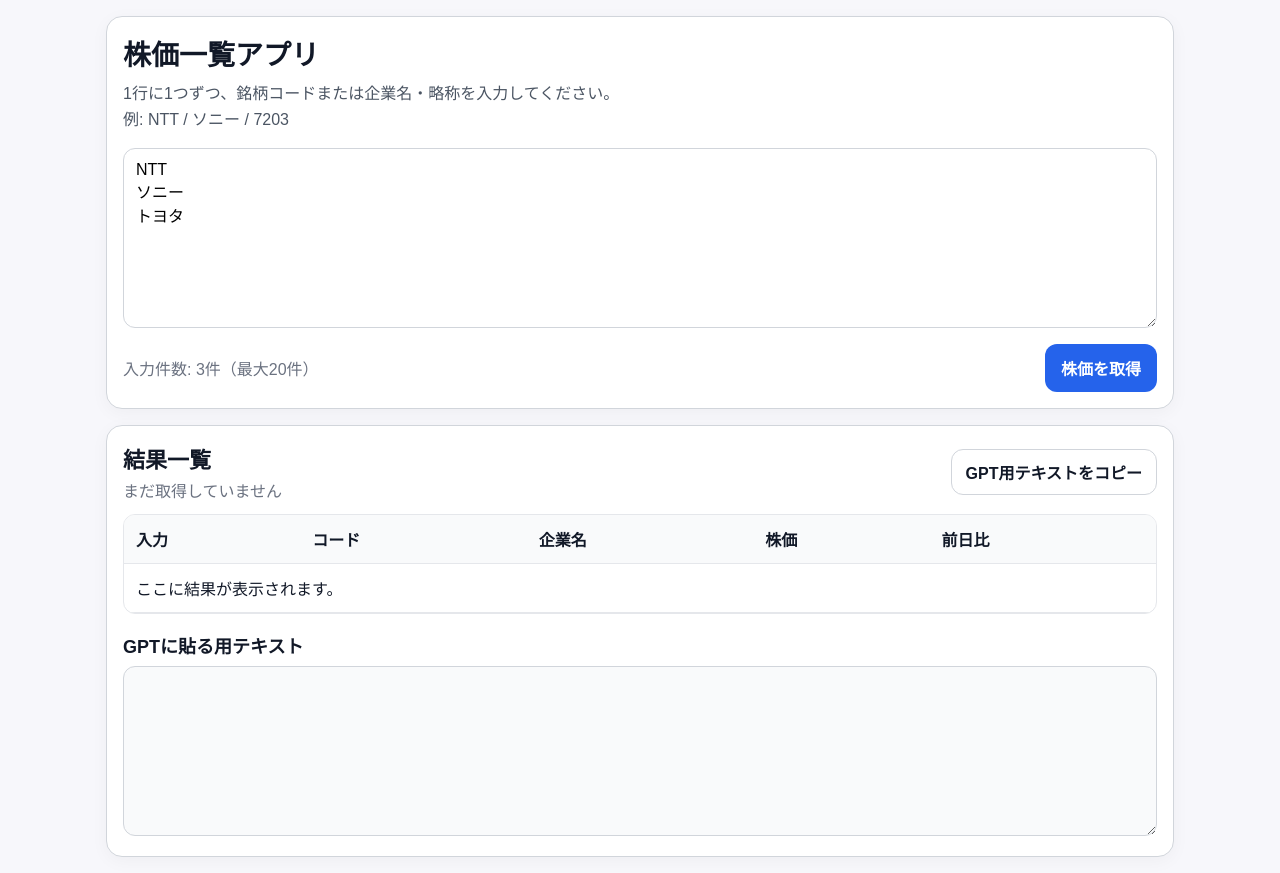
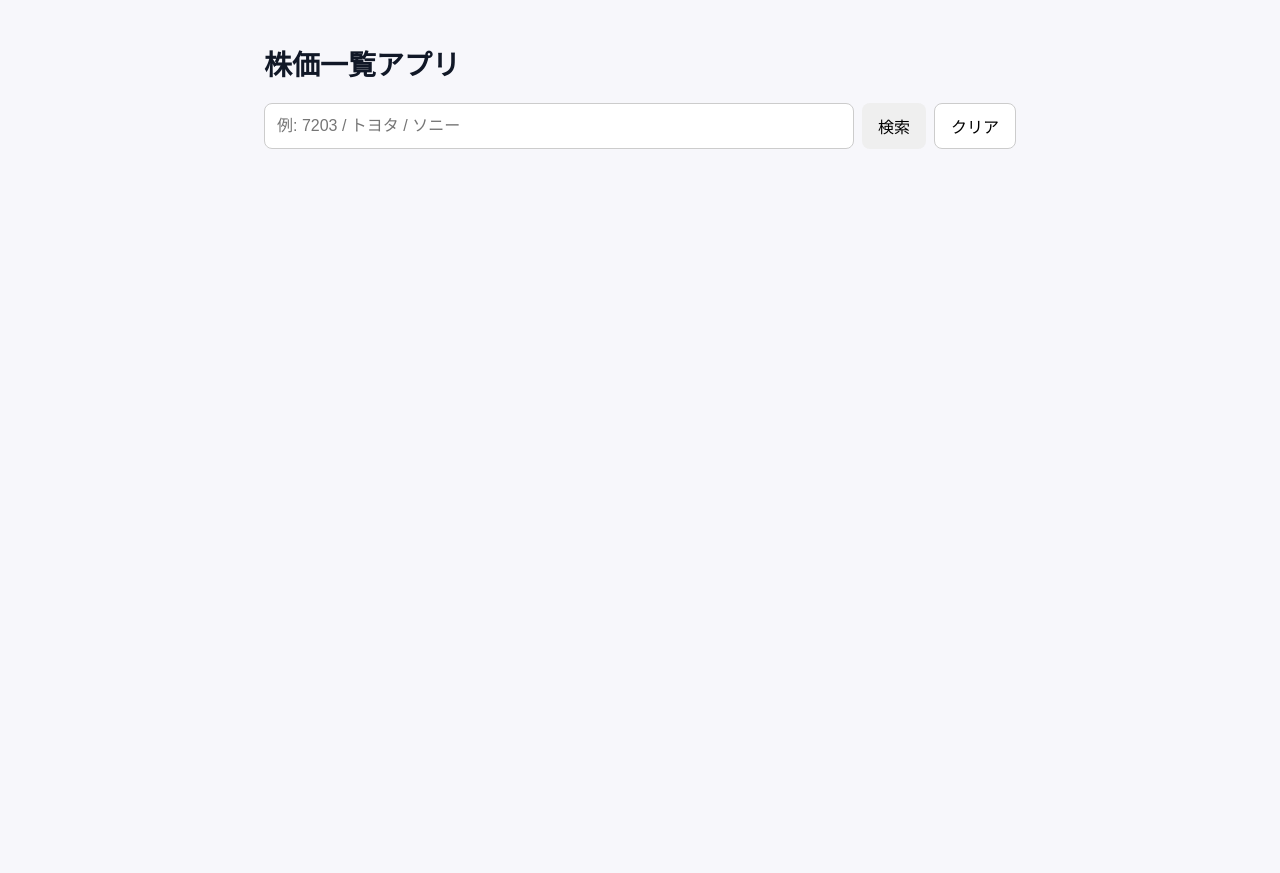
Before and after one commit to ym70130212-art/stock-lookup-app, a Next.js app: page / in a window 1280 px wide. After the commit the page ends 800 px from the top, so only its background shows below. Built offline with nearby package versions, Linux system fonts and the light colour scheme.

Commit message:
Update page.tsx

```diff
--- a/app/page.tsx
+++ b/app/page.tsx
@@ -1,294 +1,161 @@
-'use client';
+"use client";
 
-import { useMemo, useState } from 'react';
+import { useEffect, useState } from "react";
 
-type ApiResult = {
-  input: string;
-  code: string;
-  name: string;
-  price: number | null;
-  change: number | null;
-  changePercent: number | null;
+type QuoteItem = {
   symbol: string;
-  error?: string;
+  shortName?: string;
+  regularMarketPrice?: number;
+  regularMarketChange?: number;
+  regularMarketChangePercent?: number;
 };
 
-type ApiResponse = {
-  fetchedAt: string;
-  results: ApiResult[];
-  pasteText: string;
-  note: string;
-  error?: string;
-};
-
-const defaultInput = ['NTT', 'ソニー', 'トヨタ'].join('\n');
-
-function formatCurrency(value: number | null) {
-  if (value === null || Number.isNaN(value)) return '-';
-  return `${new Intl.NumberFormat('ja-JP', {
-    minimumFractionDigits: 1,
-    maximumFractionDigits: 1,
-  }).format(value)}円`;
-}
-
-function formatChange(value: number | null, digits = 1) {
-  if (value === null || Number.isNaN(value)) return '-';
-  const sign = value >= 0 ? '+' : '';
-  return `${sign}${new Intl.NumberFormat('ja-JP', {
-    minimumFractionDigits: digits,
-    maximumFractionDigits: digits,
-  }).format(value)}`;
-}
+const STORAGE_KEY = "stock-app-last-input";
 
 export default function Page() {
-  const [inputs, setInputs] = useState(defaultInput);
-  const [data, setData] = useState<ApiResponse | null>(null);
+  const [input, setInput] = useState("");
+  const [quotes, setQuotes] = useState<QuoteItem[]>([]);
   const [loading, setLoading] = useState(false);
-  const [error, setError] = useState('');
-  const [copied, setCopied] = useState(false);
+  const [error, setError] = useState("");
 
-  const rowCount = useMemo(() => inputs.split(/\r?\n/).filter(Boolean).length, [inputs]);
+  // 初回表示時に前回入力を復元
+  useEffect(() => {
+    const saved = localStorage.getItem(STORAGE_KEY);
+    if (saved) {
+      setInput(saved);
+    }
+  }, []);
 
-  async function handleSubmit() {
+  // 入力が変わるたびに保存
+  useEffect(() => {
+    localStorage.setItem(STORAGE_KEY, input);
+  }, [input]);
+
+  const handleSearch = async () => {
+    const trimmed = input.trim();
+    if (!trimmed) {
+      setQuotes([]);
+      setError("銘柄コードまたは名称を入力してください。");
+      return;
+    }
+
     setLoading(true);
-    setError('');
-    setCopied(false);
+    setError("");
 
     try {
-      const res = await fetch('/api/quotes', {
-        method: 'POST',
-        headers: { 'Content-Type': 'application/json' },
-        body: JSON.stringify({ inputs }),
-      });
-
-      const json = (await res.json()) as ApiResponse;
+      const res = await fetch(`/api/quotes?q=${encodeURIComponent(trimmed)}`);
+      const data = await res.json();
 
       if (!res.ok) {
-        throw new Error(json.error || '取得に失敗しました');
+        throw new Error(data?.error || "株価取得に失敗しました。");
       }
 
-      setData(json);
-    } catch (e) {
-      setError(e instanceof Error ? e.message : '取得に失敗しました');
-      setData(null);
+      setQuotes(Array.isArray(data) ? data : []);
+    } catch (err) {
+      setQuotes([]);
+      setError(err instanceof Error ? err.message : "不明なエラーが発生しました。");
     } finally {
       setLoading(false);
     }
-  }
+  };
 
-  async function handleCopy() {
-    if (!data?.pasteText) return;
-    await navigator.clipboard.writeText(data.pasteText);
-    setCopied(true);
-    window.setTimeout(() => setCopied(false), 1500);
-  }
+  const handleClear = () => {
+    setInput("");
+    setQuotes([]);
+    setError("");
+    localStorage.removeItem(STORAGE_KEY);
+  };
 
   return (
-    <main style={styles.main}>
-      <section style={styles.card}>
-        <h1 style={styles.title}>株価一覧アプリ</h1>
-        <p style={styles.lead}>
-          1行に1つずつ、銘柄コードまたは企業名・略称を入力してください。<br />
-          例: NTT / ソニー / 7203
-        </p>
+    <main style={{ maxWidth: 800, margin: "0 auto", padding: 24 }}>
+      <h1 style={{ fontSize: 28, fontWeight: 700, marginBottom: 20 }}>
+        株価一覧アプリ
+      </h1>
 
-        <textarea
-          value={inputs}
-          onChange={(e) => setInputs(e.target.value)}
-          rows={8}
-          style={styles.textarea}
-          placeholder={'NTT\nソニー\nトヨタ'}
+      <div style={{ display: "flex", gap: 8, marginBottom: 16, flexWrap: "wrap" }}>
+        <input
+          type="text"
+          value={input}
+          onChange={(e) => setInput(e.target.value)}
+          onKeyDown={(e) => {
+            if (e.key === "Enter") {
+              handleSearch();
+            }
+          }}
+          placeholder="例: 7203 / トヨタ / ソニー"
+          style={{
+            flex: 1,
+            minWidth: 280,
+            padding: "10px 12px",
+            border: "1px solid #ccc",
+            borderRadius: 8,
+            fontSize: 16,
+          }}
         />
 
-        <div style={styles.metaRow}>
-          <span style={styles.metaText}>入力件数: {rowCount}件（最大20件）</span>
-          <button onClick={handleSubmit} disabled={loading} style={styles.primaryButton}>
-            {loading ? '取得中...' : '株価を取得'}
-          </button>
+        <button
+          onClick={handleSearch}
+          disabled={loading}
+          style={{
+            padding: "10px 16px",
+            borderRadius: 8,
+            border: "none",
+            cursor: "pointer",
+            fontSize: 16,
+          }}
+        >
+          {loading ? "取得中..." : "検索"}
+        </button>
+
+        <button
+          onClick={handleClear}
+          style={{
+            padding: "10px 16px",
+            borderRadius: 8,
+            border: "1px solid #ccc",
+            background: "#fff",
+            cursor: "pointer",
+            fontSize: 16,
+          }}
+        >
+          クリア
+        </button>
+      </div>
+
+      {error && (
+        <p style={{ color: "crimson", marginBottom: 16 }}>
+          {error}
+        </p>
+      )}
+
+      {quotes.length > 0 && (
+        <div style={{ display: "grid", gap: 12 }}>
+          {quotes.map((item) => (
+            <div
+              key={item.symbol}
+              style={{
+                border: "1px solid #ddd",
+                borderRadius: 10,
+                padding: 16,
+              }}
+            >
+              <div style={{ fontSize: 18, fontWeight: 700 }}>
+                {item.shortName || item.symbol}
+              </div>
+              <div style={{ color: "#666", marginTop: 4 }}>
+                {item.symbol}
+              </div>
+              <div style={{ marginTop: 8, fontSize: 20, fontWeight: 700 }}>
+                {item.regularMarketPrice ?? "-"}
+              </div>
+              <div style={{ marginTop: 4 }}>
+                前日比: {item.regularMarketChange ?? "-"} /{" "}
+                {item.regularMarketChangePercent ?? "-"}%
+              </div>
+            </div>
+          ))}
         </div>
-
-        {error ? <div style={styles.errorBox}>{error}</div> : null}
-      </section>
-
-      <section style={styles.card}>
-        <div style={styles.sectionHeader}>
-          <div>
-            <h2 style={styles.sectionTitle}>結果一覧</h2>
-            <p style={styles.subtle}>{data ? `取得時刻: ${data.fetchedAt}` : 'まだ取得していません'}</p>
-          </div>
-          <button onClick={handleCopy} disabled={!data?.pasteText} style={styles.secondaryButton}>
-            {copied ? 'コピーしました' : 'GPT用テキストをコピー'}
-          </button>
-        </div>
-
-        <div style={styles.tableWrap}>
-          <table style={styles.table}>
-            <thead>
-              <tr>
-                <th style={styles.th}>入力</th>
-                <th style={styles.th}>コード</th>
-                <th style={styles.th}>企業名</th>
-                <th style={styles.th}>株価</th>
-                <th style={styles.th}>前日比</th>
-              </tr>
-            </thead>
-            <tbody>
-              {data?.results?.length ? (
-                data.results.map((row, index) => (
-                  <tr key={`${row.input}-${index}`}>
-                    <td style={styles.td}>{row.input}</td>
-                    <td style={styles.td}>{row.code}</td>
-                    <td style={styles.td}>{row.name}</td>
-                    <td style={styles.td}>{row.error ? '-' : formatCurrency(row.price)}</td>
-                    <td style={styles.td}>
-                      {row.error ? row.error : `${formatChange(row.change)}円 (${formatChange(row.changePercent, 2)}%)`}
-                    </td>
-                  </tr>
-                ))
-              ) : (
-                <tr>
-                  <td style={styles.td} colSpan={5}>
-                    ここに結果が表示されます。
-                  </td>
-                </tr>
-              )}
-            </tbody>
-          </table>
-        </div>
-
-        <h3 style={styles.outputTitle}>GPTに貼る用テキスト</h3>
-        <textarea readOnly value={data?.pasteText ?? ''} rows={8} style={styles.outputArea} />
-
-        {data?.note ? <p style={styles.note}>{data.note}</p> : null}
-      </section>
+      )}
     </main>
   );
 }
-
-const styles: Record<string, React.CSSProperties> = {
-  main: {
-    minHeight: '100vh',
-    padding: '16px',
-    display: 'grid',
-    gap: '16px',
-    maxWidth: '1100px',
-    margin: '0 auto',
-  },
-  card: {
-    background: '#fff',
-    border: '1px solid #d1d5db',
-    borderRadius: '16px',
-    padding: '16px',
-    boxShadow: '0 4px 18px rgba(0,0,0,0.04)',
-  },
-  title: {
-    margin: '0 0 8px 0',
-    fontSize: '28px',
-  },
-  lead: {
-    margin: '0 0 16px 0',
-    color: '#4b5563',
-    lineHeight: 1.6,
-  },
-  textarea: {
-    width: '100%',
-    border: '1px solid #d1d5db',
-    borderRadius: '12px',
-    padding: '12px',
-    resize: 'vertical',
-    minHeight: '180px',
-  },
-  outputArea: {
-    width: '100%',
-    border: '1px solid #d1d5db',
-    borderRadius: '12px',
-    padding: '12px',
-    resize: 'vertical',
-    background: '#f9fafb',
-  },
-  metaRow: {
-    marginTop: '12px',
-    display: 'flex',
-    flexWrap: 'wrap',
-    gap: '12px',
-    justifyContent: 'space-between',
-    alignItems: 'center',
-  },
-  metaText: {
-    color: '#6b7280',
-  },
-  primaryButton: {
-    border: 'none',
-    background: '#2563eb',
-    color: '#fff',
-    padding: '12px 16px',
-    borderRadius: '12px',
-    cursor: 'pointer',
-    fontWeight: 700,
-  },
-  secondaryButton: {
-    border: '1px solid #d1d5db',
-    background: '#fff',
-    color: '#111827',
-    padding: '10px 14px',
-    borderRadius: '12px',
-    cursor: 'pointer',
-    fontWeight: 700,
-  },
-  errorBox: {
-    marginTop: '12px',
-    background: '#fff1f2',
-    color: '#be123c',
-    borderRadius: '12px',
-    padding: '12px',
-  },
-  sectionHeader: {
-    display: 'flex',
-    flexWrap: 'wrap',
-    justifyContent: 'space-between',
-    alignItems: 'center',
-    gap: '12px',
-    marginBottom: '12px',
-  },
-  sectionTitle: {
-    margin: 0,
-    fontSize: '22px',
-  },
-  subtle: {
-    margin: '4px 0 0 0',
-    color: '#6b7280',
-  },
-  tableWrap: {
-    overflowX: 'auto',
-    border: '1px solid #e5e7eb',
-    borderRadius: '12px',
-  },
-  table: {
-    width: '100%',
-    borderCollapse: 'collapse',
-    minWidth: '720px',
-  },
-  th: {
-    textAlign: 'left',
-    background: '#f9fafb',
-    padding: '12px',
-    borderBottom: '1px solid #e5e7eb',
-    whiteSpace: 'nowrap',
-  },
-  td: {
-    padding: '12px',
-    borderBottom: '1px solid #e5e7eb',
-    verticalAlign: 'top',
-  },
-  outputTitle: {
-    marginTop: '18px',
-    marginBottom: '8px',
-    fontSize: '18px',
-  },
-  note: {
-    marginTop: '12px',
-    color: '#6b7280',
-    lineHeight: 1.6,
-    fontSize: '14px',
-  },
-};
```
